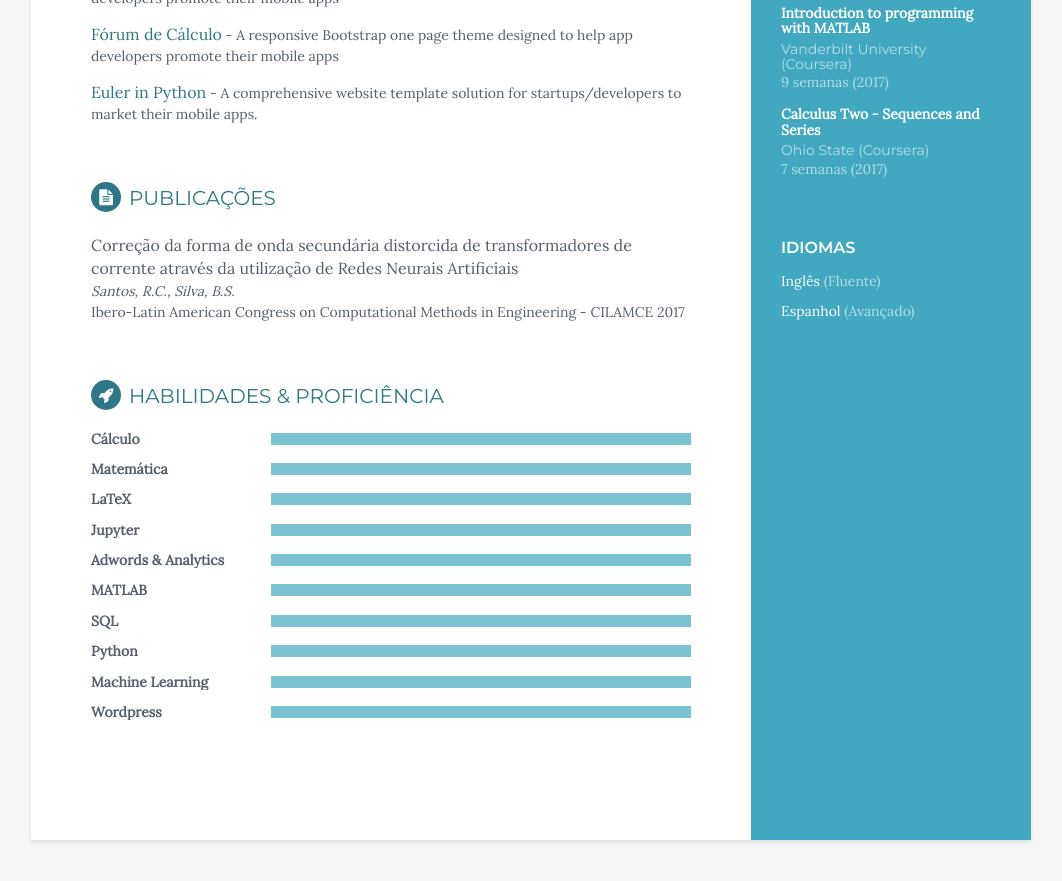
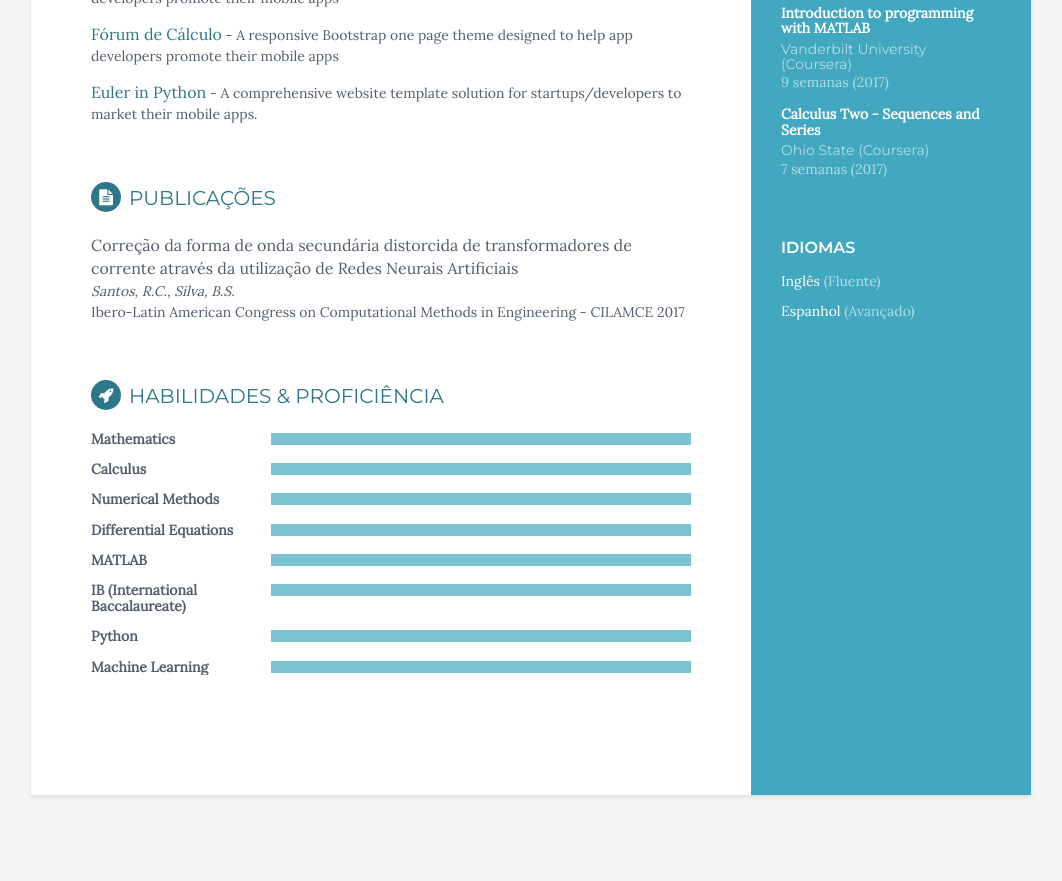
Before and after one commit to bru1987/bru1987.github.io, a Jekyll site: the page built from cv.html, in a window 1280 px wide and 900 px high, scrolled down 1164 px. Shown: the top 881 px of the window, without its empty margins (109-1171 px from the left). Built offline with Jekyll 4.4.1, drawn with Linux system fonts in a browser that asks for light colours; after the commit the page ends 2019 px from its top, so only the background shows below that.

Commit message:
Update skills.yml

```diff
--- a/_data/skills.yml
+++ b/_data/skills.yml
@@ -1,23 +1,20 @@
 - skill:
-  name: Cálculo
+  name: Mathematics
   level: 100%
 - skill:
-  name: Matemática
+  name: Calculus
   level: 100%
 - skill:
-  name: LaTeX
+  name: Numerical Methods
   level: 100%
 - skill:
-  name: Jupyter
-  level: 100%
-- skill:
-  name: Adwords & Analytics
+  name: Differential Equations
   level: 100%
 - skill:
   name: MATLAB
   level: 100%
 - skill:
-  name: SQL
+  name: IB (International Baccalaureate)
   level: 100%
 - skill:
   name: Python
@@ -25,6 +22,3 @@
 - skill:
   name: Machine Learning
   level: 100%
-- skill:
-  name: Wordpress
-  level: 100%
```
